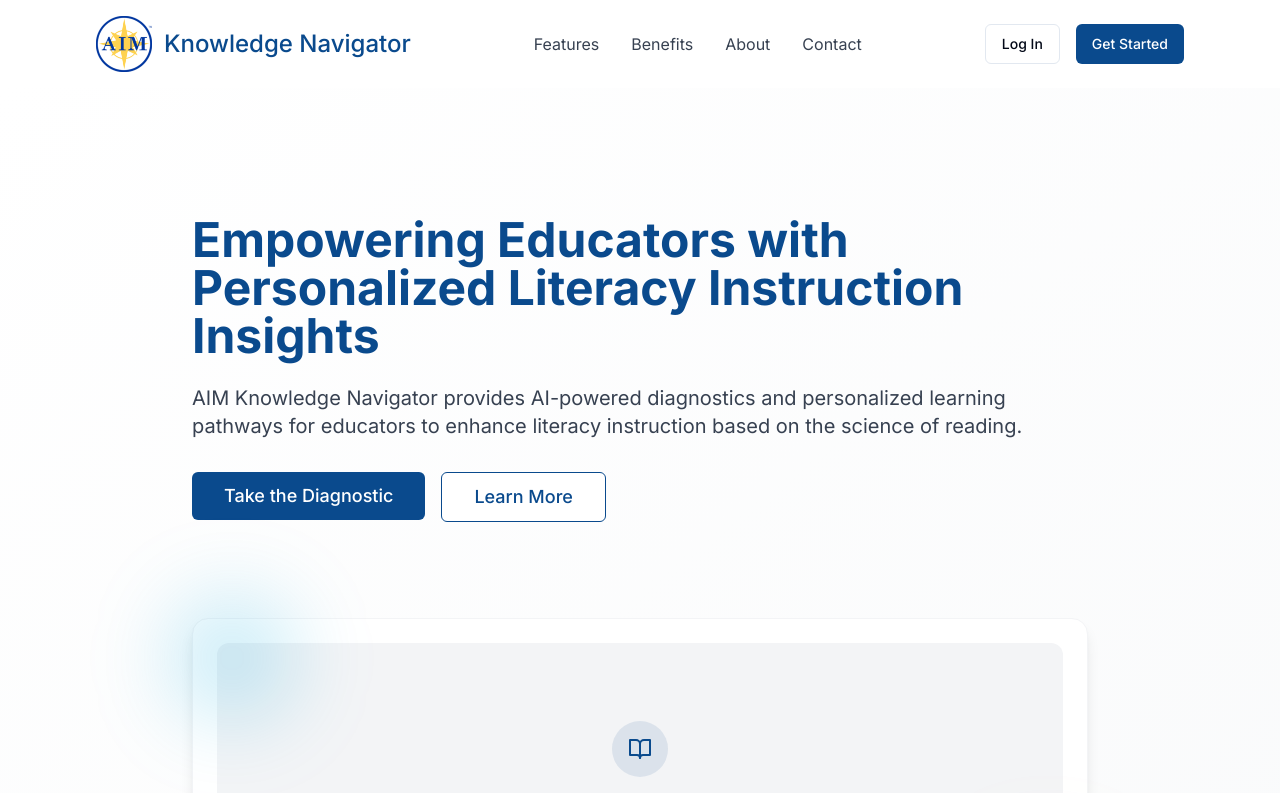
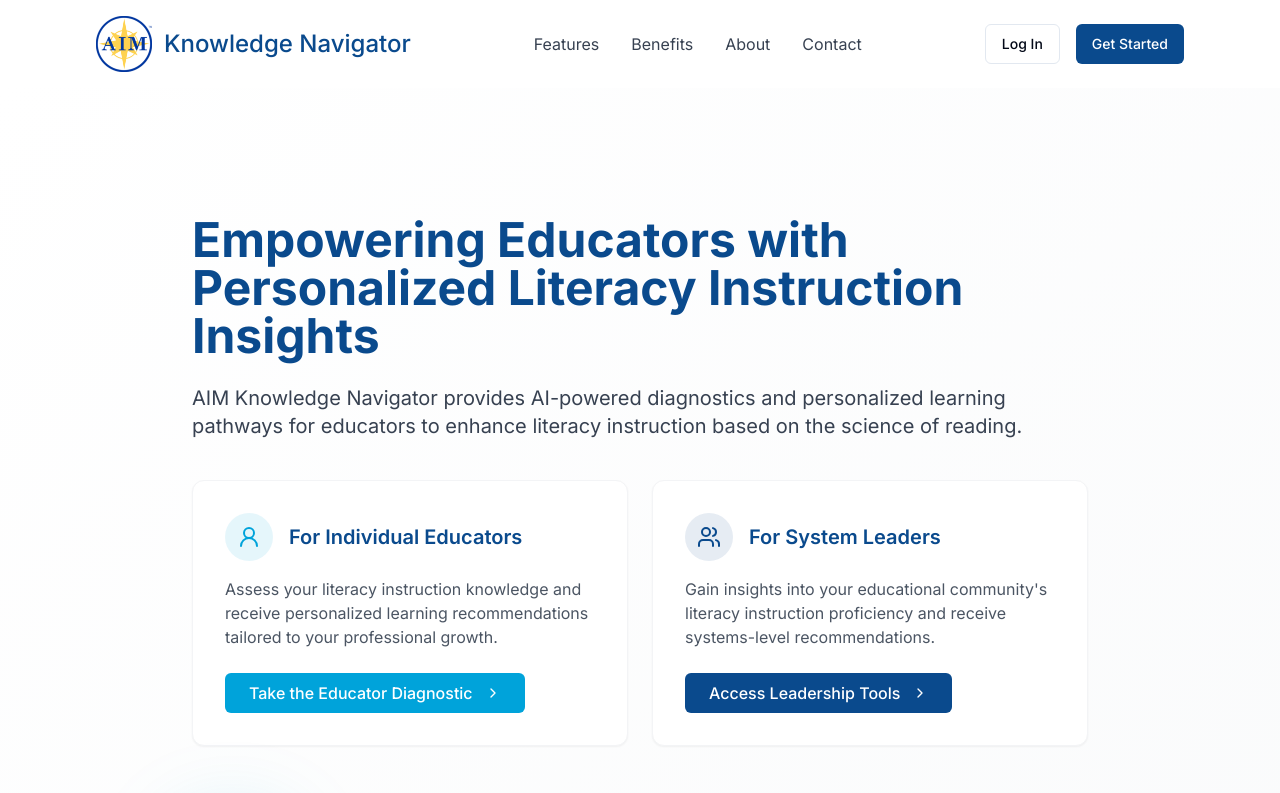
Before and after one commit to rklimanaim/navigator-literacy-pathways, a React (Vite) app: page / in a window 1280 px wide. Shown: the top 793 px of the page. Built offline with nearby package versions, Linux system fonts and the light colour scheme.

Commit message:
Refactor: Add educator and leader launch points

```diff
--- a/src/components/CallToAction.tsx
+++ b/src/components/CallToAction.tsx
@@ -1,6 +1,7 @@
 
 import React from 'react';
 import { Button } from "@/components/ui/button";
+import { Users, UserRound } from "lucide-react";
 
 const CallToAction: React.FC = () => {
   return (
@@ -9,17 +10,41 @@ const CallToAction: React.FC = () => {
         <h2 className="text-2xl md:text-3xl font-bold mb-6">
           Ready to Transform Literacy Instruction?
         </h2>
-        <p className="text-lg md:text-xl mb-8 text-blue-100 max-w-3xl mx-auto">
+        <p className="text-lg md:text-xl mb-12 text-blue-100 max-w-3xl mx-auto">
           Take the first step toward enhancing literacy instruction capabilities for yourself
           or your educational community.
         </p>
-        <div className="flex flex-col sm:flex-row gap-4 justify-center">
-          <Button className="bg-white text-aim-blue hover:bg-gray-100 px-8 py-6 text-lg">
-            Start Diagnostic
-          </Button>
-          <Button variant="outline" className="border-white text-white hover:bg-white/10 px-8 py-6 text-lg">
-            Request Demo
-          </Button>
+
+        <div className="grid md:grid-cols-2 gap-8">
+          <div className="bg-white/10 backdrop-blur-sm p-8 rounded-xl hover:bg-white/15 transition-all">
+            <div className="flex flex-col items-center mb-4">
+              <div className="w-16 h-16 rounded-full bg-white/20 flex items-center justify-center mb-4">
+                <UserRound className="h-8 w-8 text-white" />
+              </div>
+              <h3 className="text-xl font-semibold text-white mb-2">Individual Educators</h3>
+              <p className="text-blue-100 mb-6 text-sm">
+                Discover your strengths and growth areas in literacy instruction
+              </p>
+              <Button className="bg-white text-aim-blue hover:bg-gray-100 px-8 py-6 text-lg w-full">
+                Start Educator Diagnostic
+              </Button>
+            </div>
+          </div>
+
+          <div className="bg-white/10 backdrop-blur-sm p-8 rounded-xl hover:bg-white/15 transition-all">
+            <div className="flex flex-col items-center mb-4">
+              <div className="w-16 h-16 rounded-full bg-white/20 flex items-center justify-center mb-4">
+                <Users className="h-8 w-8 text-white" />
+              </div>
+              <h3 className="text-xl font-semibold text-white mb-2">System Leaders</h3>
+              <p className="text-blue-100 mb-6 text-sm">
+                Gain insights into your community's literacy instruction proficiency
+              </p>
+              <Button className="bg-white text-aim-blue hover:bg-gray-100 px-8 py-6 text-lg w-full">
+                Request Leadership Demo
+              </Button>
+            </div>
+          </div>
         </div>
       </div>
     </section>
--- a/src/components/Hero.tsx
+++ b/src/components/Hero.tsx
@@ -1,6 +1,7 @@
 
 import React from 'react';
 import { Button } from "@/components/ui/button";
+import { Users, UserRound, ChevronRight } from "lucide-react";
 
 const Hero: React.FC = () => {
   return (
@@ -14,13 +15,39 @@ const Hero: React.FC = () => {
             AIM Knowledge Navigator provides AI-powered diagnostics and personalized learning pathways
             for educators to enhance literacy instruction based on the science of reading.
           </p>
-          <div className="flex flex-col sm:flex-row gap-4">
-            <Button className="bg-aim-blue hover:bg-opacity-90 text-white px-8 py-6 text-lg">
-              Take the Diagnostic
-            </Button>
-            <Button variant="outline" className="text-aim-blue border-aim-blue hover:bg-aim-blue/5 px-8 py-6 text-lg">
-              Learn More
-            </Button>
+
+          <div className="grid md:grid-cols-2 gap-6 mt-10">
+            <div className="bg-white p-6 md:p-8 rounded-xl shadow-sm border border-gray-100 hover:shadow-md transition-all">
+              <div className="flex items-center mb-4">
+                <div className="w-12 h-12 rounded-full bg-aim-lightBlue/10 flex items-center justify-center mr-4">
+                  <UserRound className="h-6 w-6 text-aim-lightBlue" />
+                </div>
+                <h2 className="text-xl font-semibold text-aim-blue">For Individual Educators</h2>
+              </div>
+              <p className="text-gray-600 mb-6">
+                Assess your literacy instruction knowledge and receive personalized learning recommendations tailored to your professional growth.
+              </p>
+              <Button className="bg-aim-lightBlue hover:bg-opacity-90 text-white w-full md:w-auto px-6 py-5 text-base group">
+                Take the Educator Diagnostic
+                <ChevronRight className="h-4 w-4 ml-1 group-hover:translate-x-1 transition-transform" />
+              </Button>
+            </div>
+
+            <div className="bg-white p-6 md:p-8 rounded-xl shadow-sm border border-gray-100 hover:shadow-md transition-all">
+              <div className="flex items-center mb-4">
+                <div className="w-12 h-12 rounded-full bg-aim-blue/10 flex items-center justify-center mr-4">
+                  <Users className="h-6 w-6 text-aim-blue" />
+                </div>
+                <h2 className="text-xl font-semibold text-aim-blue">For System Leaders</h2>
+              </div>
+              <p className="text-gray-600 mb-6">
+                Gain insights into your educational community's literacy instruction proficiency and receive systems-level recommendations.
+              </p>
+              <Button className="bg-aim-blue hover:bg-opacity-90 text-white w-full md:w-auto px-6 py-5 text-base group">
+                Access Leadership Tools
+                <ChevronRight className="h-4 w-4 ml-1 group-hover:translate-x-1 transition-transform" />
+              </Button>
+            </div>
           </div>
         </div>
 
```
